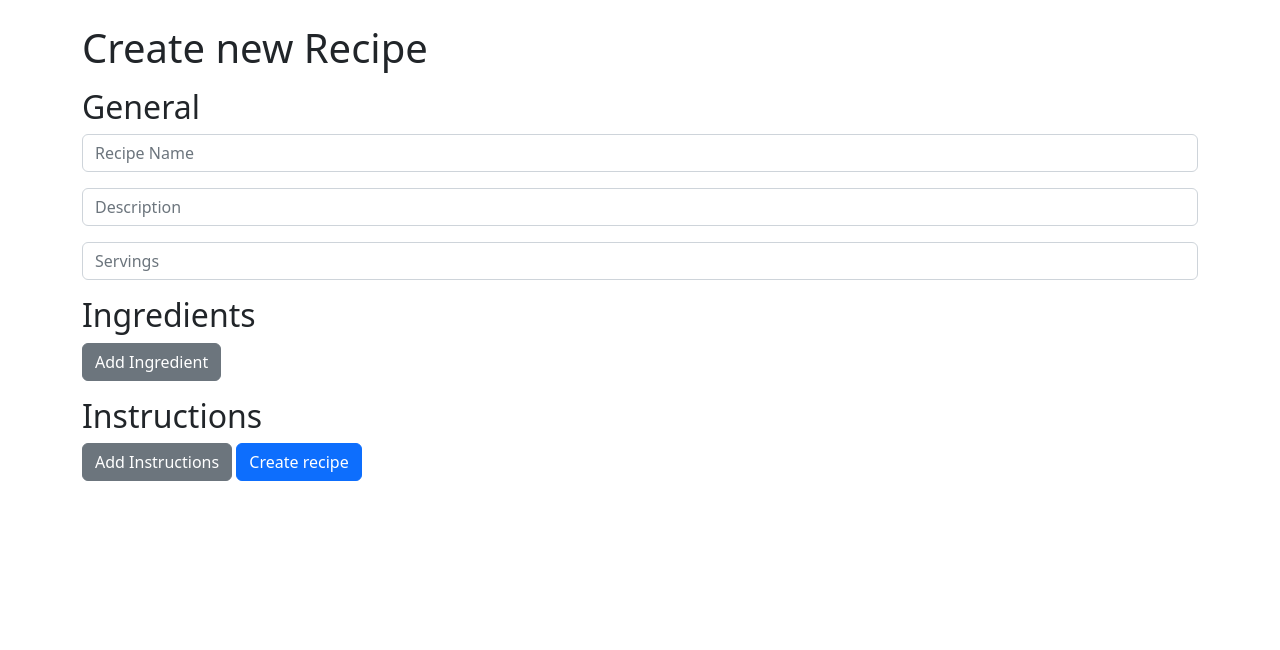
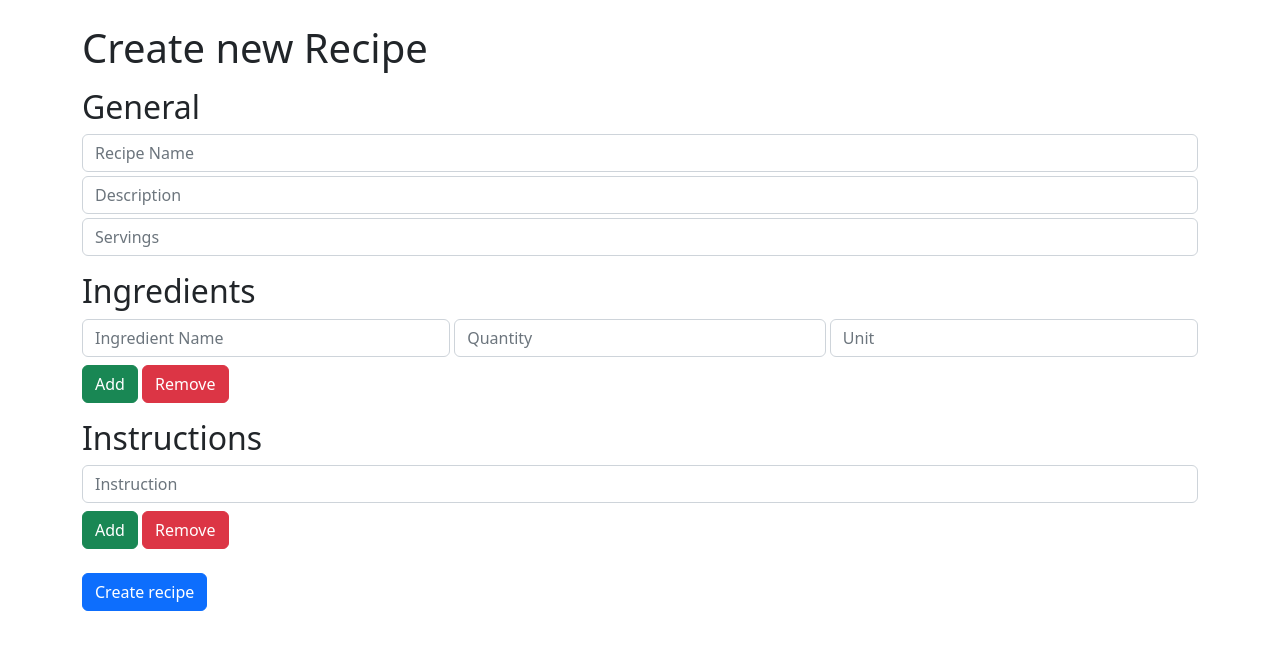
Before and after one commit to RobertBlaauwendraad/recipe-book, a Django app: page /recipes/create/ in a window 1280 px wide. Shown: the part 56-706 px from the top of the page. Run offline with Django 4.2, Linux system fonts and the light colour scheme; data that the repository does not hold is empty.

Commit message:
Fixed saving/deleting ingredients/instructions for creating recipes

```diff
--- a/recipes/forms.py
+++ b/recipes/forms.py
@@ -21,43 +21,28 @@ class RecipeForm(ModelForm):
         }
 
 
-class IngredientsForm(ModelForm):
-    class Meta:
-        model = RecipeIngredients
-        fields = ('ingredient_name', 'quantity', 'unit')
-        labels = {
-            'ingredient_name': '',
-            'quantity': '',
-            'unit': '',
-        }
-        widgets = {
-            'ingredient_name': forms.TextInput(attrs={'class': 'form-control', 'placeholder': 'Ingredient Name'}),
-            'quantity': forms.NumberInput(attrs={'class': 'form-control', 'placeholder': 'Quantity'}),
-            'unit': forms.TextInput(attrs={'class': 'form-control', 'placeholder': 'Unit'})
-        }
-
-
 IngredientFormset = modelformset_factory(
     RecipeIngredients,
-    form=IngredientsForm,
-    extra=-3,
+    fields=('ingredient_name', 'quantity', 'unit'),
+    labels={
+        'ingredient_name': '',
+        'quantity': '',
+        'unit': '',
+    },
+    widgets={
+        'ingredient_name': forms.TextInput(attrs={'class': 'form-control', 'placeholder': 'Ingredient Name'}),
+        'quantity': forms.NumberInput(attrs={'class': 'form-control', 'placeholder': 'Quantity'}),
+        'unit': forms.TextInput(attrs={'class': 'form-control', 'placeholder': 'Unit'})
+    }
 )
-
-
-class InstructionForm(ModelForm):
-    class Meta:
-        model = RecipeInstructions
-        fields = ('instruction',)
-        labels = {
-            'instruction': '',
-        }
-        widgets = {
-            'instruction': forms.TextInput(attrs={'class': 'form-control', 'placeholder': 'Instruction'}),
-        }
-
 
 InstructionFormset = modelformset_factory(
     RecipeInstructions,
-    form=InstructionForm,
-    extra=-5,
+    fields=('instruction',),
+    labels={
+        'instruction': '',
+    },
+    widgets={
+        'instruction': forms.TextInput(attrs={'class': 'form-control', 'placeholder': 'Instruction'}),
+    },
 )
--- a/recipes/templates/recipes/create.html
+++ b/recipes/templates/recipes/create.html
@@ -4,113 +4,125 @@
 
 {% block content %}
     <div class="container py-4">
-        <style>
-            .hidden {
-                visibility: hidden !important;
-                display: none !important;
-            }
-        </style>
+        <h1>Create new Recipe</h1>
+        <form id="recipe" method=POST action="">
+            {% csrf_token %}
+            <h2 class="mt-3">General</h2>
+            {% for field in recipe_form %}
+                <div class="my-1">{{ field }}</div>
+            {% endfor %}
+
+            <h2 class="mt-3 mb-1">Ingredients</h2>
+            {{ ingredient_formset.management_form }}
+            <table class="table table-borderless mb-0">
+                <tbody>
+                {% for ingredient_form in ingredient_formset.forms %}
+                    <tr class="ingredient-form-row">
+                        {% for field in ingredient_form %}
+                            {% if forloop.counter == 2 %}
+                                <td class="p-1">{{ field }}</td>
+                            {% else %}
+                                <td class="p-0 py-1">{{ field }}</td>
+                            {% endif %}
+                        {% endfor %}
+                    </tr>
+                {% endfor %}
+                </tbody>
+            </table>
+            <div class="mt-1">
+                <button class="btn btn-success add-ingredient-form-row">Add</button>
+                <button class="btn btn-danger remove-ingredient-form-row">Remove</button>
+            </div>
 
 
-        <h1>Create new Recipe</h1>
-        {% if submitted %}
-            Your recipe was saved
-        {% else %}
-
-            <form id="recipe" method=POST>
-                {% csrf_token %}
-                <h2 class="mt-3">General</h2>
-                {{ formA.as_p }}
-
-                <h2 class="mt-3">Ingredients</h2>
-                {{ formB.management_form }}
-                <div id="ingredient-list">
-                    {% for form in formB %}
-                        <div class="ingredient-form">
-                            {{ form }}
-                        </div>
-                    {% endfor %}
+            <h2 class="mt-3">Instructions</h2>
+            {{ instruction_formset.management_form }}
+            {% for instruction_form in instruction_formset %}
+                <div class="instruction-form-row my-2">
+                    {{ instruction_form }}
                 </div>
-
-                <div id="empty-ingredient" class="hidden">{{ formB.empty_form }}</div>
-                <button class="btn btn-secondary" id="add-ingredient" type="button">Add Ingredient</button>
-
-                <h2 class="mt-3">Instructions</h2>
-                {{ formC.management_form }}
-                <div id="instruction-list">
-                    {% for form in formC %}
-                        <div class="instruction-form">
-                            {{ form.as_p }}
-                        </div>
-                    {% endfor %}
-                </div>
-                <div id="empty-instruction" class="hidden">{{ formC.empty_form }}</div>
-                <button  class="btn btn-secondary" id="add-instruction" type="button">Add Instructions</button>
-
-                <input type="submit" value="Create recipe" class="btn btn-primary">
-            </form>
-        {% endif %}
+            {% endfor %}
+            <div class="mt-2">
+                <button class="btn btn-success add-instruction-form-row">Add</button>
+                <button class="btn btn-danger remove-instruction-form-row">Remove</button>
+            </div>
+            <input type="submit" value="Create recipe" class="btn btn-primary mt-4">
+        </form>
 
         <br/><br/>
 
 
-        <script>
+        <script type="text/javascript">
+            function updateElementIndex(el, prefix, ndx) {
+                let id_regex = new RegExp('(' + prefix + '-\\d+)');
+                let replacement = prefix + '-' + ndx;
+                if ($(el).attr("for")) $(el).attr("for", $(el).attr("for").replace(id_regex, replacement));
+                if (el.id) el.id = el.id.replace(id_regex, replacement);
+                if (el.name) el.name = el.name.replace(id_regex, replacement);
+            }
 
-            const addIngredientBtn = document.getElementById('add-ingredient')
-            const totalNewIngredients = document.getElementById("id_form-TOTAL_FORMS")
+            function cloneMore(selector, prefix) {
+                const newElement = $(selector).clone(true);
+                let total = $('#id_' + prefix + '-TOTAL_FORMS').val();
+                newElement.find(':input:not([type=button]):not([type=submit]):not([type=reset])').each(function () {
+                    var name = $(this).attr('name').replace('-' + (total - 1) + '-', '-' + total + '-');
+                    var id = 'id_' + name;
+                    $(this).attr({'name': name, 'id': id}).val('').removeAttr('checked');
+                });
+                newElement.find('label').each(function () {
+                    var forValue = $(this).attr('for');
+                    if (forValue) {
+                        forValue = forValue.replace('-' + (total - 1) + '-', '-' + total + '-');
+                        $(this).attr({'for': forValue});
+                    }
+                });
+                total++;
+                $('#id_' + prefix + '-TOTAL_FORMS').val(total);
+                $(selector).after(newElement);
+                var conditionRow = $('.form-row:not(:last)');
+                conditionRow.find('.btn.add-form-row')
+                    .removeClass('btn-success').addClass('btn-danger')
+                    .removeClass('add-form-row').addClass('remove-form-row')
+                    .html('<span class="glyphicon glyphicon-minus" aria-hidden="true"></span>');
+                return false;
+            }
 
-            addIngredientBtn.addEventListener('click', add_new_ingredient)
+            function deleteForm(prefix) {
+                const total = parseInt($('#id_' + prefix + '-TOTAL_FORMS').val());
+                if (total > 1) {
+                    $('.' + prefix + '-row:last').remove()
+                    const forms = $('.' + prefix + '-row');
+                    $('#id_' + prefix + '-TOTAL_FORMS').val(forms.length);
+                    for (let i = 0, formCount = forms.length; i < formCount; i++) {
+                        $(forms.get(i)).find(':input').each(function () {
+                            updateElementIndex(this, prefix, i);
+                        });
+                    }
+                }
+                return false;
+            }
 
-            function add_new_ingredient(event) {
-                if (event) {
-                    event.preventDefault()
-                }
-                const cuttentIngredientForms = document.getElementsByClassName("ingredient-form")
-                const currentIngredientCount = cuttentIngredientForms.length
-                const formIngredientTarget = document.getElementById('ingredient-list')
+            $(document).on('click', '.add-ingredient-form-row', function (e) {
+                e.preventDefault();
+                cloneMore('.ingredient-form-row:last', 'ingredient-form');
+                return false;
+            });
+            $(document).on('click', '.remove-ingredient-form-row', function (e) {
+                e.preventDefault();
+                deleteForm('ingredient-form');
+                return false;
+            });
 
-                const copyemptyIngredientFormEl = document.getElementById("empty-ingredient").cloneNode(true)
-                copyemptyIngredientFormEl.setAttribute('class', 'ingredient-form')
-                copyemptyIngredientFormEl.setAttribute('id', `form-${currentIngredientCount}`)
-
-                const regex = new RegExp('__prefix__', 'g')
-                copyemptyIngredientFormEl.innerHTML = copyemptyIngredientFormEl.innerHTML.replace(regex, currentIngredientCount)
-                totalNewIngredients.setAttribute('value', currentIngredientCount + 1)
-                formIngredientTarget.append(copyemptyIngredientFormEl)
-
-                const hiddenfield = document.getElementById(`id_form-${currentIngredientCount}-id`)
-                hiddenfield.setAttribute('value', `${currentIngredientCount + 2}`)
-
-            }
-        </script>
-
-        <script>
-
-            const addInstructionBtn = document.getElementById('add-instruction')
-            const totalNewInstruction = document.getElementById("id_form-TOTAL_FORMS")
-
-            addInstructionBtn.addEventListener('click', add_new_instruction)
-
-            function add_new_instruction(event) {
-                if (event) {
-                    event.preventDefault()
-                }
-                const cuttentInstructionForms = document.getElementsByClassName("instruction-form")
-                const currentInstructionCount = cuttentInstructionForms.length
-                const formInstructionTarget = document.getElementById('instruction-list')
-
-                const copyemptyInstructionFormEl = document.getElementById("empty-instruction").cloneNode(true)
-                copyemptyInstructionFormEl.setAttribute('class', 'instruction-form')
-                copyemptyInstructionFormEl.setAttribute('id', `form-${currentInstructionCount}`)
-
-                const regex = new RegExp('__prefix__', 'g')
-                copyemptyInstructionFormEl.innerHTML = copyemptyInstructionFormEl.innerHTML.replace(regex, currentInstructionCount)
-                totalNewInstruction.setAttribute('value', currentInstructionCount + 1)
-                formInstructionTarget.append(copyemptyInstructionFormEl)
-
-                const hiddenfield = document.getElementById(`id_form-${currentInstructionCount}-id`)
-                hiddenfield.setAttribute('value', `${currentInstructionCount + 2}`)
-            }
+            $(document).on('click', '.add-instruction-form-row', function (e) {
+                e.preventDefault();
+                cloneMore('.instruction-form-row:last', 'instruction-form');
+                return false;
+            });
+            $(document).on('click', '.remove-instruction-form-row', function (e) {
+                e.preventDefault();
+                deleteForm('instruction-form');
+                return false;
+            });
         </script>
     </div>
 {% endblock %}
--- a/recipes/views.py
+++ b/recipes/views.py
@@ -1,6 +1,6 @@
 from django.shortcuts import get_object_or_404, render, redirect
 from django.http import HttpResponseRedirect
-from .models import Recipe
+from .models import Recipe, RecipeIngredients, RecipeInstructions
 
 from .forms import RecipeForm, IngredientFormset, InstructionFormset
 import datetime
@@ -11,7 +11,7 @@ def search(request):
         searched = request.POST['searched']
         results = Recipe.objects.filter(author_id=request.user, recipe_name__contains=searched)
         return render(request, 'recipes/search.html',
-                {'searched': searched, 'results': results})
+                      {'searched': searched, 'results': results})
     else:
         return render(request, 'recipes/search.html', {})
 
@@ -28,17 +28,16 @@ def search_helper(request, search_all):
         else:
             results = Recipe.objects.filter(author_id=request.user, recipe_name__contains=searched)
         return render(request, 'recipes/search.html',
-                {'searched': searched, 'results': results, 'search_all': search_all})
+                      {'searched': searched, 'results': results, 'search_all': search_all})
     else:
         return render(request, 'recipes/search.html', {})
-
 
 
 def edit(request, recipe_id):
     recipe = get_object_or_404(Recipe, pk=recipe_id)
     formA = RecipeForm(request.POST or None, instance=recipe)
-    formB = IngredientFormset(request.POST or None)     #, instance=recipe.ingredients)
-    formC = InstructionFormset(request.POST or None)    #, instance=recipe.instructions)
+    formB = IngredientFormset(request.POST or None)  # , instance=recipe.ingredients)
+    formC = InstructionFormset(request.POST or None)  # , instance=recipe.instructions)
     if formA.is_valid() and formB.is_valid() and formC.is_valid():
         a = formA.save(commit=False)
         a.save()
@@ -87,7 +86,6 @@ def index_helper(request, list_all):
     return render(request, 'recipes/index.html', context)
 
 
-
 def detail(request, recipe_id):
     recipe = get_object_or_404(Recipe, pk=recipe_id)
     ordered_instructions_list = recipe.instructions.order_by('step')
@@ -105,36 +103,36 @@ def delete(request, recipe_id):
 
 
 def create(request):
-    submitted = False
-    if request.method == "POST":
-        formA = RecipeForm(request.POST)
-        formB = IngredientFormset(request.POST)
-        formC = InstructionFormset(request.POST)
-        if formA.is_valid() and formB.is_valid() and formC.is_valid():
-            a = formA.save(commit=False)
-            a.pub_date = str(datetime.datetime.today()).split('.')[0]
-            a.author = request.user
-            a.save()
+    if request.method == 'GET':
+        # we don't want to display the already saved model instances
+        recipe_form = RecipeForm(request.GET or None)
+        ingredient_formset = IngredientFormset(queryset=RecipeIngredients.objects.none(), prefix='ingredient-form')
+        instruction_formset = InstructionFormset(queryset=RecipeInstructions.objects.none(), prefix='instruction-form')
+    elif request.method == "POST":
+        recipe_form = RecipeForm(request.POST)
+        ingredient_formset = IngredientFormset(request.POST, prefix='ingredient-form')
+        instruction_formset = InstructionFormset(request.POST, prefix='instruction-form')
 
-            for b in formB:
-                ingredient = b.save(commit=False)
-                ingredient.recipe = a
+        if recipe_form.is_valid() and ingredient_formset.is_valid() and instruction_formset.is_valid():
+            recipe = recipe_form.save(commit=False)
+            recipe.pub_date = str(datetime.datetime.today()).split('.')[0]
+            recipe.author = request.user
+            recipe.save()
+            for ingredient_form in ingredient_formset:
+                ingredient = ingredient_form.save(commit=False)
+                ingredient.recipe = recipe
                 ingredient.save()
-
-            i = 1
-            for c in formC:
-                Instruction = c.save(commit=False)
-                Instruction.recipe = a
-                Instruction.step = i
-                i += 1
-                Instruction.save()
-            return HttpResponseRedirect('?submitted=True')
-    else:
-        formA = RecipeForm
-        formB = IngredientFormset
-        formC = InstructionFormset
-        if 'submitted' in request.GET:
-            submitted = True
-
-    return render(request, 'recipes/create.html',
-                  {'formA': formA, 'formB': formB, 'formC': formC, 'submitted': submitted})
+            step = 1
+            for instruction_form in instruction_formset:
+                instruction = instruction_form.save(commit=False)
+                instruction.recipe = recipe
+                instruction.step = step
+                instruction.save()
+                step += 1
+            return redirect('recipes:detail', recipe.id)
+    context = {
+        'recipe_form': recipe_form,
+        'ingredient_formset': ingredient_formset,
+        'instruction_formset': instruction_formset
+    }
+    return render(request, 'recipes/create.html', context)
--- a/templates/base.html
+++ b/templates/base.html
@@ -7,6 +7,8 @@
     <link href="https://cdn.jsdelivr.net/npm/bootstrap@5.2.0-beta1/dist/css/bootstrap.min.css" rel="stylesheet"
           integrity="sha384-0evHe/X+R7YkIZDRvuzKMRqM+OrBnVFBL6DOitfPri4tjfHxaWutUpFmBp4vmVor" crossorigin="anonymous">
 </head>
+<script src="https://code.jquery.com/jquery-3.6.0.min.js"
+        integrity="sha256-/xUj+3OJU5yExlq6GSYGSHk7tPXikynS7ogEvDej/m4=" crossorigin="anonymous"></script>
 <body>
 <main>
     <nav class="navbar navbar-expand-lg bg-light">
@@ -18,9 +20,12 @@
             </button>
             <div class="collapse navbar-collapse" id="navbarNavAltMarkup">
                 <div class="navbar-nav">
-                    <a class="nav-link {% if request.resolver_match.url_name == 'home' %}active{% endif %}" aria-current="page" href="{% url 'home' %}">Home</a>
-                    <a class="nav-link {% if request.resolver_match.url_name == 'index' %}active{% endif %}" href="{% url 'recipes:index' %}">My Recipes</a>
-                    <a class="nav-link {% if request.resolver_match.url_name == 'index-all' %}active{% endif %}" href="{% url 'recipes:index-all' %}">All Recipes</a>
+                    <a class="nav-link {% if request.resolver_match.url_name == 'home' %}active{% endif %}"
+                       aria-current="page" href="{% url 'home' %}">Home</a>
+                    <a class="nav-link {% if request.resolver_match.url_name == 'index' %}active{% endif %}"
+                       href="{% url 'recipes:index' %}">My Recipes</a>
+                    <a class="nav-link {% if request.resolver_match.url_name == 'index-all' %}active{% endif %}"
+                       href="{% url 'recipes:index-all' %}">All Recipes</a>
                     {% if user.is_staff %}
                         <a class="nav-link" href="{% url 'admin:index' %}">Admin</a>
                     {% endif %}
```
